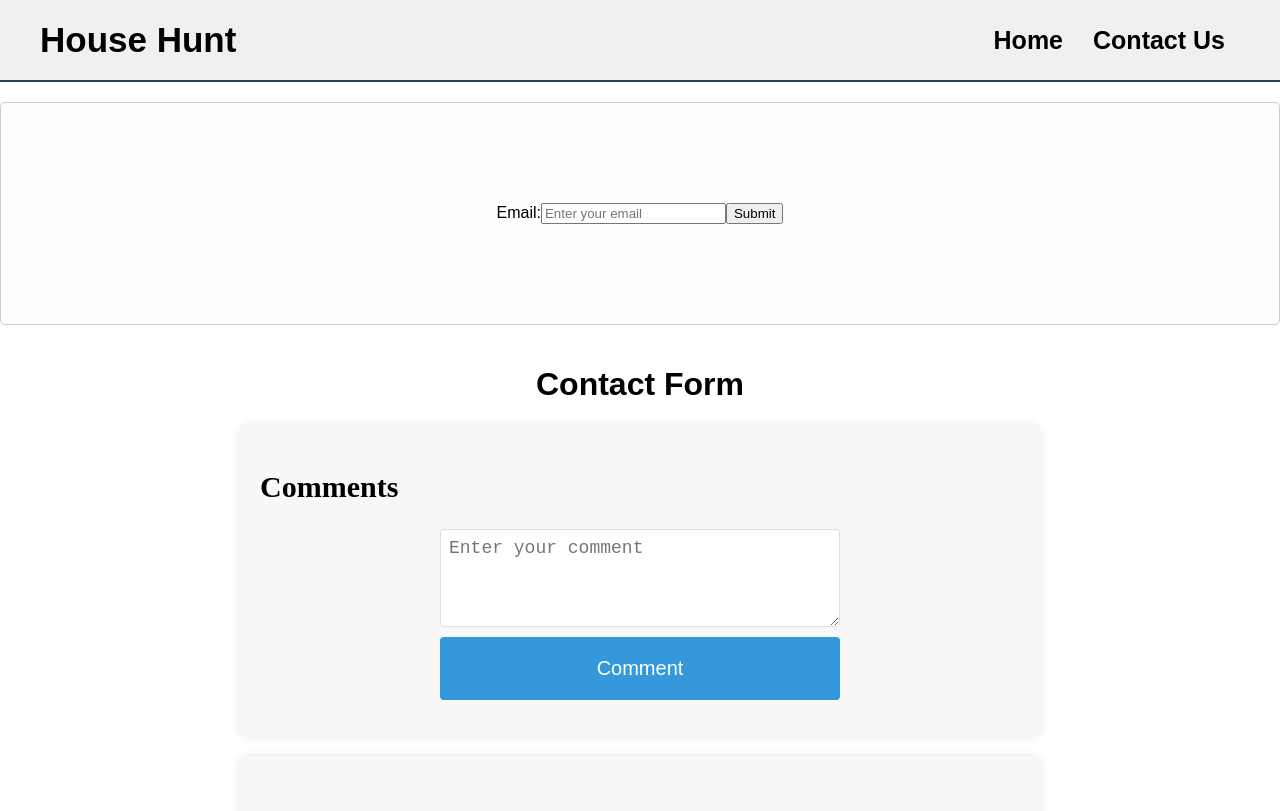
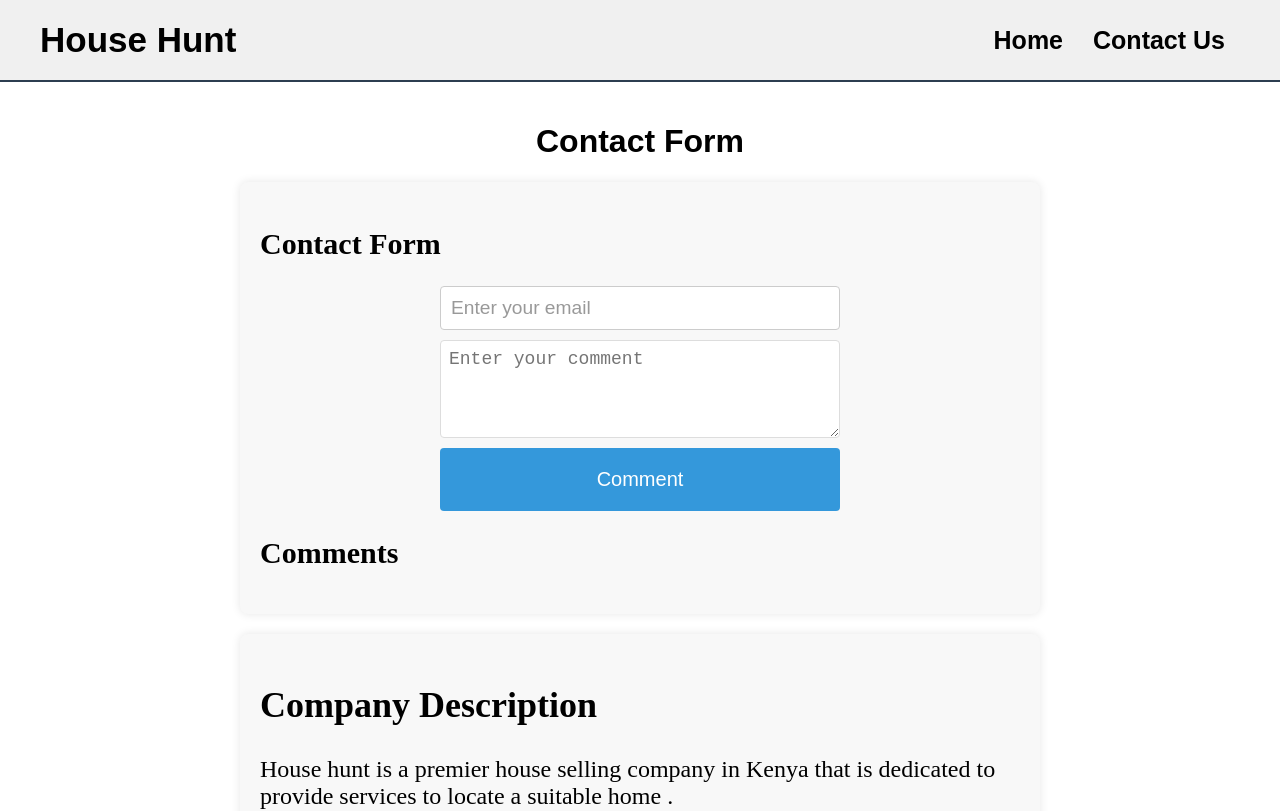
Before and after one commit to martinwakaba/house-hunt, a React (Create React App) app: page /contact in a window 1280 px wide. Shown: the top 811 px of the page. Built offline with nearby package versions, Linux system fonts and the light colour scheme.

Commit message:
Adding email

```diff
--- a/src/App.css
+++ b/src/App.css
@@ -240,8 +240,22 @@ body {
   max-width: 400px;
   margin: 0 auto;
 }
+#emailInput {
+  width: 100%;
+  padding: 10px;
+  margin-bottom: 10px;
+  box-sizing: border-box;
+  border: 1px solid #ccc;
+  border-radius: 4px;
+  outline: none;
+  font-size: 1.2em;
+}
 
-.comment-textarea {
+#emailInput::placeholder {
+  color: #999;
+}
+
+.comment-textarea{
   margin-bottom: 10px;
   padding: 8px;
   border: 1px solid #ddd;
--- a/src/components/CommentForm.js
+++ b/src/components/CommentForm.js
@@ -7,6 +7,7 @@ const CommentForm = ({ addComment }) => {
   const handleSubmit = (e) => {
     e.preventDefault();
     if (comment.trim() !== '') {
+      alert("Email Sent!")
       addComment(comment);
       setComment('');
     }
@@ -15,7 +16,13 @@ const CommentForm = ({ addComment }) => {
 
 
   return (
+    <>
     <form className="comment-form" onSubmit={handleSubmit}>
+       <input
+        type="email"
+        id="emailInput"
+        placeholder="Enter your email"
+      />
     <textarea
       className="comment-textarea"
       placeholder="Enter your comment"
@@ -26,6 +33,8 @@ const CommentForm = ({ addComment }) => {
       Comment
     </button>
   </form>
+  <h2>Comments</h2>
+  </>
   );
 };
 
--- a/src/components/EmailForm.js
+++ /dev/null
@@ -1,32 +0,0 @@
-import React, { useState } from 'react';
-
-const EmailForm = () => {
-  const [email, setEmail] = useState('');
-
-  const handleEmailChange = (e) => {
-    setEmail(e.target.value);
-  };
-
-  const handleSubmit = (e) => {
-    e.preventDefault();
-    console.log('Email submitted:', email);
-    setEmail('');
-  };
-
-  return (
-    <form onSubmit={handleSubmit}>
-      <label htmlFor="emailInput">Email:</label>
-      <input
-        type="email"
-        id="emailInput"
-        placeholder="Enter your email"
-        value={email}
-        onChange={handleEmailChange}
-        required
-      />
-      <button type="submit">Submit</button>
-    </form>
-  );
-};
-
-export default EmailForm;
--- a/src/pages/Contact.js
+++ b/src/pages/Contact.js
@@ -2,29 +2,28 @@ import React, { useState } from 'react';
 import CommentForm from '../components/CommentForm';
 import CompanyInfo from '../components/CompanyInfo';
 import Footer from '../components/Footer';
-import EmailForm from '../components/EmailForm';
+
+
 const Contact = () => {
   const [comments, setComments] = useState([]);
+  const [email, setEmail] = useState('');
 
   const addComment = (newComment) => {
     setComments([...comments, newComment]);
   };
-  const Contact = () => {
 
+  const handleEmailChange = (e) => {
+    setEmail(e.target.value);
   };
+
   return (
     <>
-    <div>
-      <div className="email-container">
-        <EmailForm />
-      </div>
-    </div>
       <div className="contact-container">
         <div className="header">
           <h1>Contact Form</h1>
         </div>
         <div className="comments-section">
-        <h2>Comments</h2>
+          <h2>Contact Form</h2>
           <CommentForm addComment={addComment} />
           <ul className="comment-list">
             {comments.map((comment, index) => (
@@ -38,15 +37,9 @@ const Contact = () => {
           <CompanyInfo email="info@househunt.com" />
         </div>
         <hr className="divider" />
-
       </div>
-
-
       <Footer />
     </>
-
-
-
   );
 };
 
```
Lines whose indentation alone changed are shown as unchanged.
